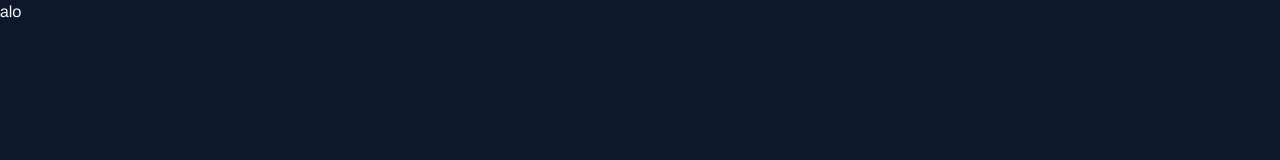
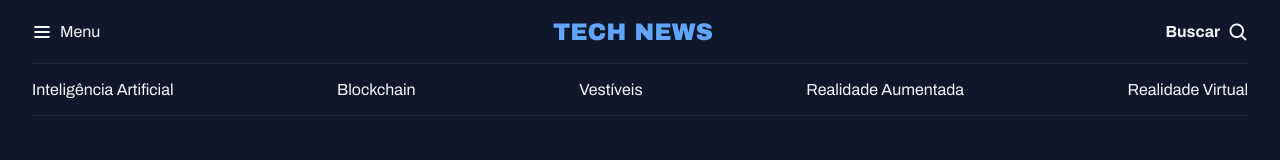
Before and after one commit to paulomachava/portaldenoticias, a plain HTML site: page index.html in a window 1280 px wide. Drawn offline with Linux system fonts and the light colour scheme.

Commit message:
creating header css

```diff
--- a/index.html
+++ b/index.html
@@ -13,7 +13,28 @@
     <title>Portal de Noticias</title>
   </head>
   <body>
+<header class="container">
+    <nav id="primary" class="grid grid-flow-col">
 
-    alo
+        <div>
+        <img src="assets/icons/List.svg" alt="IconMenu">Menu
+    </div>
+    <div>
+        <img src="assets/icons/Tech News.svg" alt="TechNews logo">
+    </div>
+    <div>
+        <strong>Buscar</strong>
+        <img src="assets/icons/MagnifyingGlass.svg" alt="Icon Pesquisa">
+    </div>
+    </nav>
+
+    <nav id="secondary" class="grid grid-flow-col">
+        <a href="#">Inteligência Artificial</a>
+        <a href="#">Blockchain</a>
+        <a href="#">Vestíveis</a>
+        <a href="#">Realidade Aumentada</a>
+        <a href="#">Realidade  Virtual</a>
+    </nav>
+</header>
   </body>
 </html>
--- a/style/global.css
+++ b/style/global.css
@@ -38,3 +38,18 @@ a:hover{
 h1,h2,h3{
     font: inherit;
 }
+.container{
+    max-width: 1280px;
+    padding-inline: 32px;
+}
+
+/* utility first */
+.grid {
+    display: grid;
+}
+
+.grid-flow-col{
+    grid-auto-flow: column
+    ;
+
+}
--- /dev/null
+++ b/style/header.css
@@ -0,0 +1,23 @@
+#primary{
+    padding-block: 20px;
+   div{
+    display: flex;
+    align-items: center;
+    gap: 8px;
+   }
+    div:nth-child(2){
+     margin-inline: auto;
+    }
+    div:nth-child(3){
+        justify-self:end;
+    }
+}
+
+
+#secondary{
+    padding-block: 14px;
+    border: solid 1px var(--stroke-color);
+    border-inline: none;
+    justify-content: space-between;
+
+}
--- a/style/index.css
+++ b/style/index.css
@@ -1 +1,2 @@
 @import url(global.css);
+@import url(header.css);
```
Also changed, not shown: assets/icons/ArrowRightHover.svg (added), assets/icons/Tech News.svg (added).
